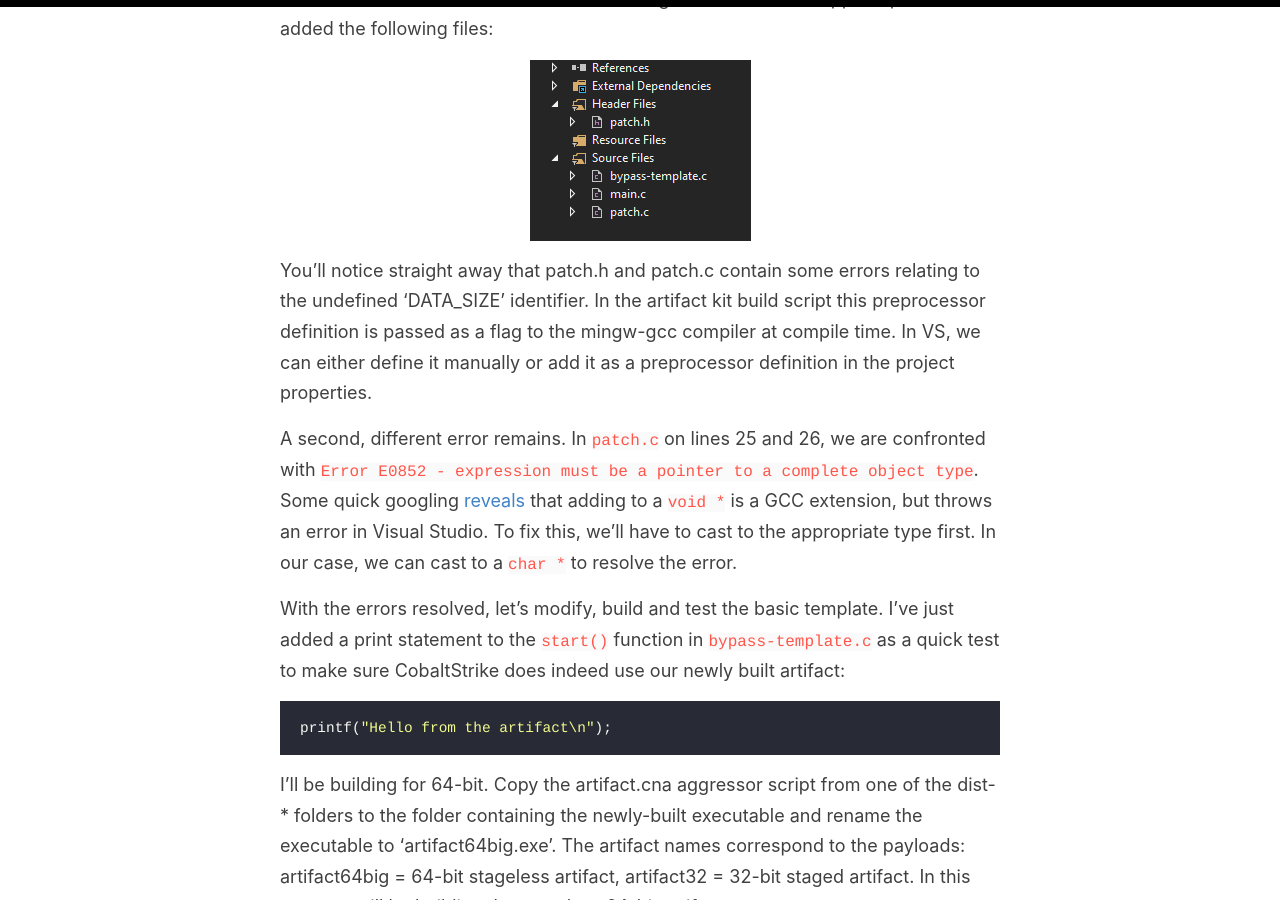
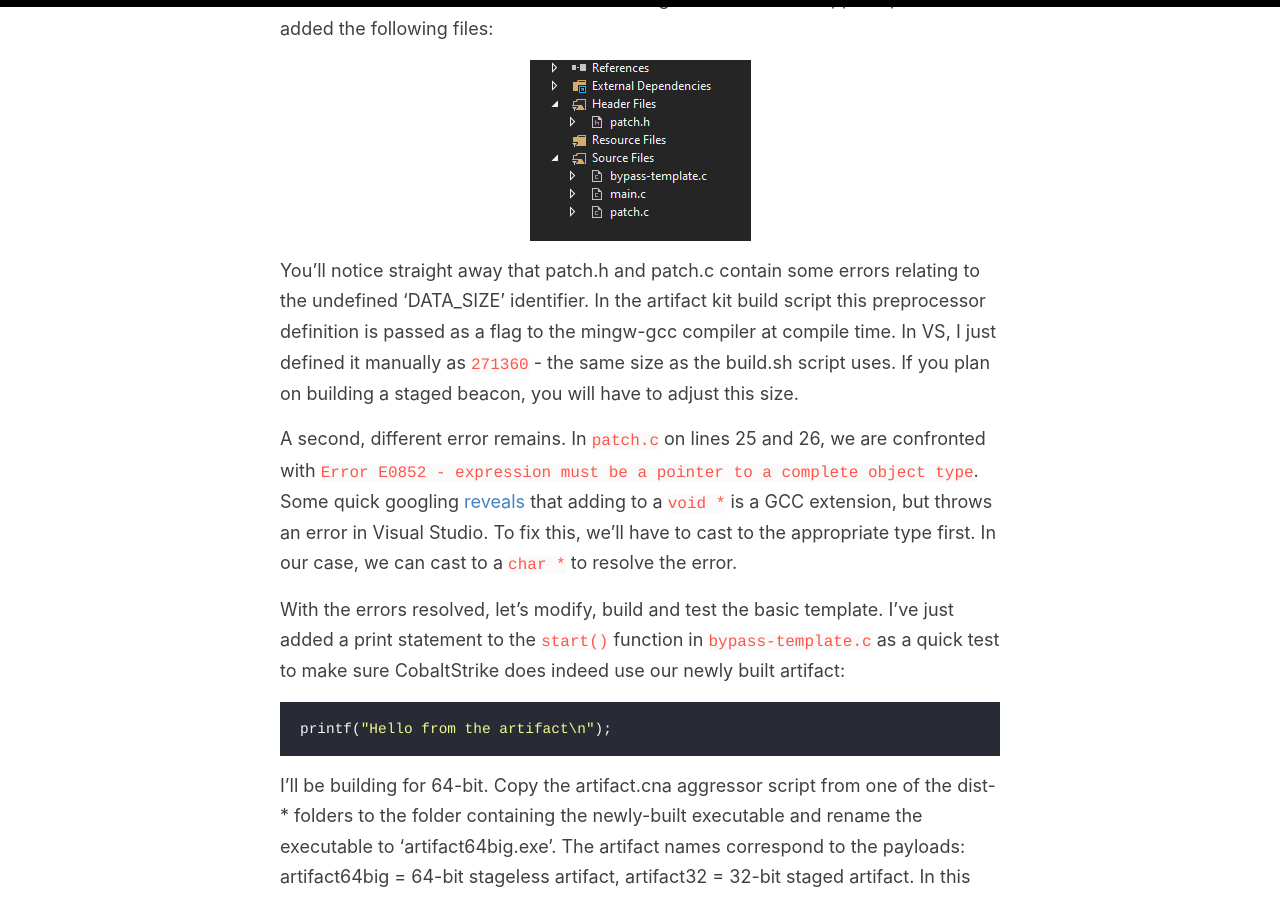
Before and after one commit to br-sn/br-sn.github.io, a Jekyll site: the page built from _posts/2020-11-26-Implementing-Syscalls-In-The-CobaltStrike-Artifact-Kit.md, in a window 1280 px wide and 900 px high, scrolled down 2159 px. Built offline with Jekyll 4.4.1, drawn with Linux system fonts in a browser that asks for light colours; our own code applies the rules of GitHub Pages for plain Markdown files.

Commit message:
Update 2020-11-26-Implementing-Syscalls-In-The-CobaltStrike-Artifact-Kit.md

```diff
--- a/_posts/2020-11-26-Implementing-Syscalls-In-The-CobaltStrike-Artifact-Kit.md
+++ b/_posts/2020-11-26-Implementing-Syscalls-In-The-CobaltStrike-Artifact-Kit.md
@@ -32,7 +32,7 @@ I created a new solution in Visual Studio using the C++ console app template and
 
 ![Files in Solution](/images/files-in-solution.PNG)
 
-You'll notice straight away that patch.h and patch.c contain some errors relating to the undefined 'DATA_SIZE' identifier. In the artifact kit build script this preprocessor definition is passed as a flag to the mingw-gcc compiler at compile time. In VS, we can either define it manually or add it as a preprocessor definition in the project properties.
+You'll notice straight away that patch.h and patch.c contain some errors relating to the undefined 'DATA_SIZE' identifier. In the artifact kit build script this preprocessor definition is passed as a flag to the mingw-gcc compiler at compile time. In VS, I just defined it manually as `271360` - the same size as the build.sh script uses. If you plan on building a staged beacon, you will have to adjust this size.
 
 A second, different error remains. In `patch.c` on lines 25 and 26, we are confronted with `Error E0852 - expression must be a pointer to a complete object type`. Some quick googling [reveals](https://stackoverflow.com/questions/20154575/error-void-unknown-size) that adding to a `void *` is a GCC extension, but throws an error in Visual Studio. To fix this, we'll have to cast to the appropriate type first. In our case, we can cast to a `char *` to resolve the error.
 
```
